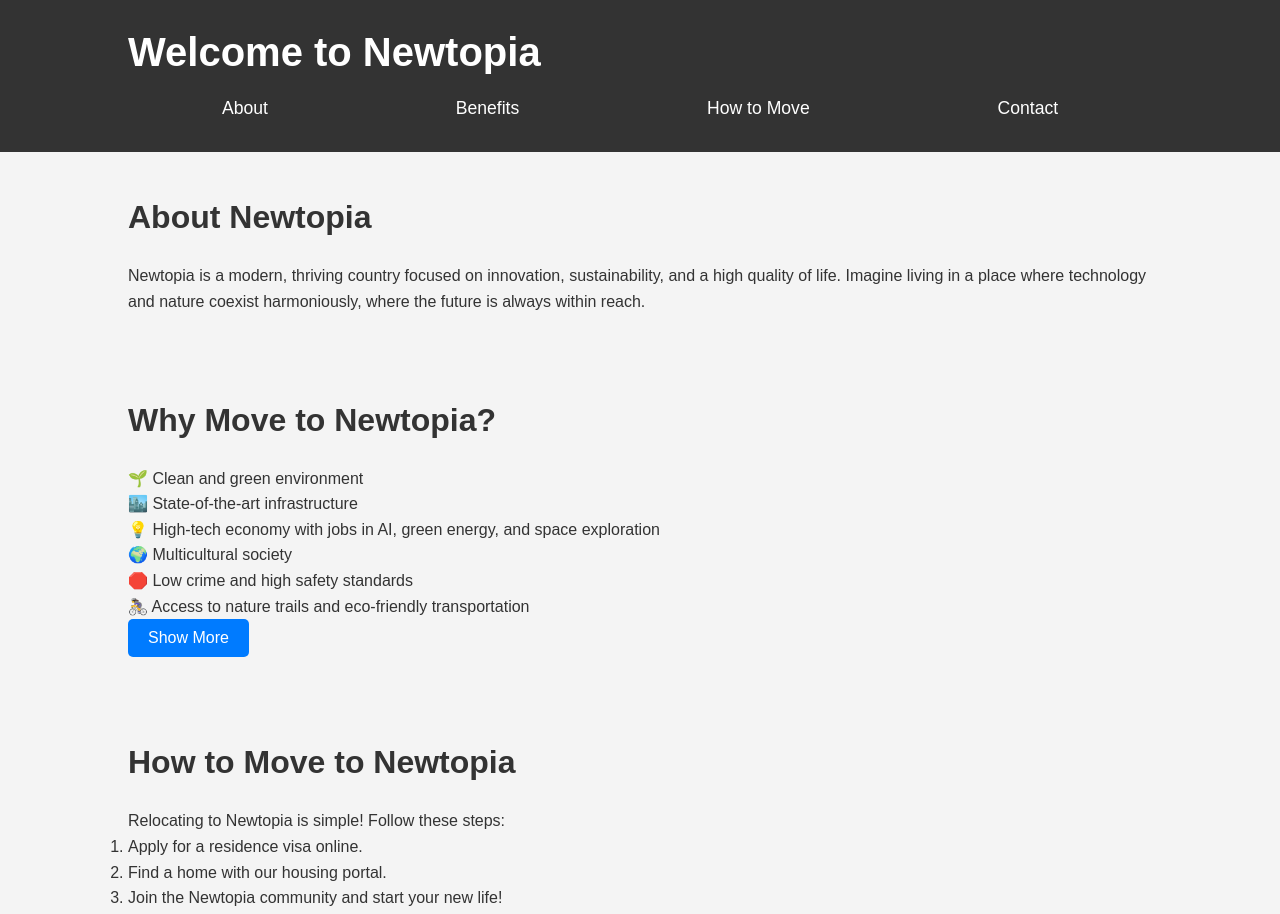
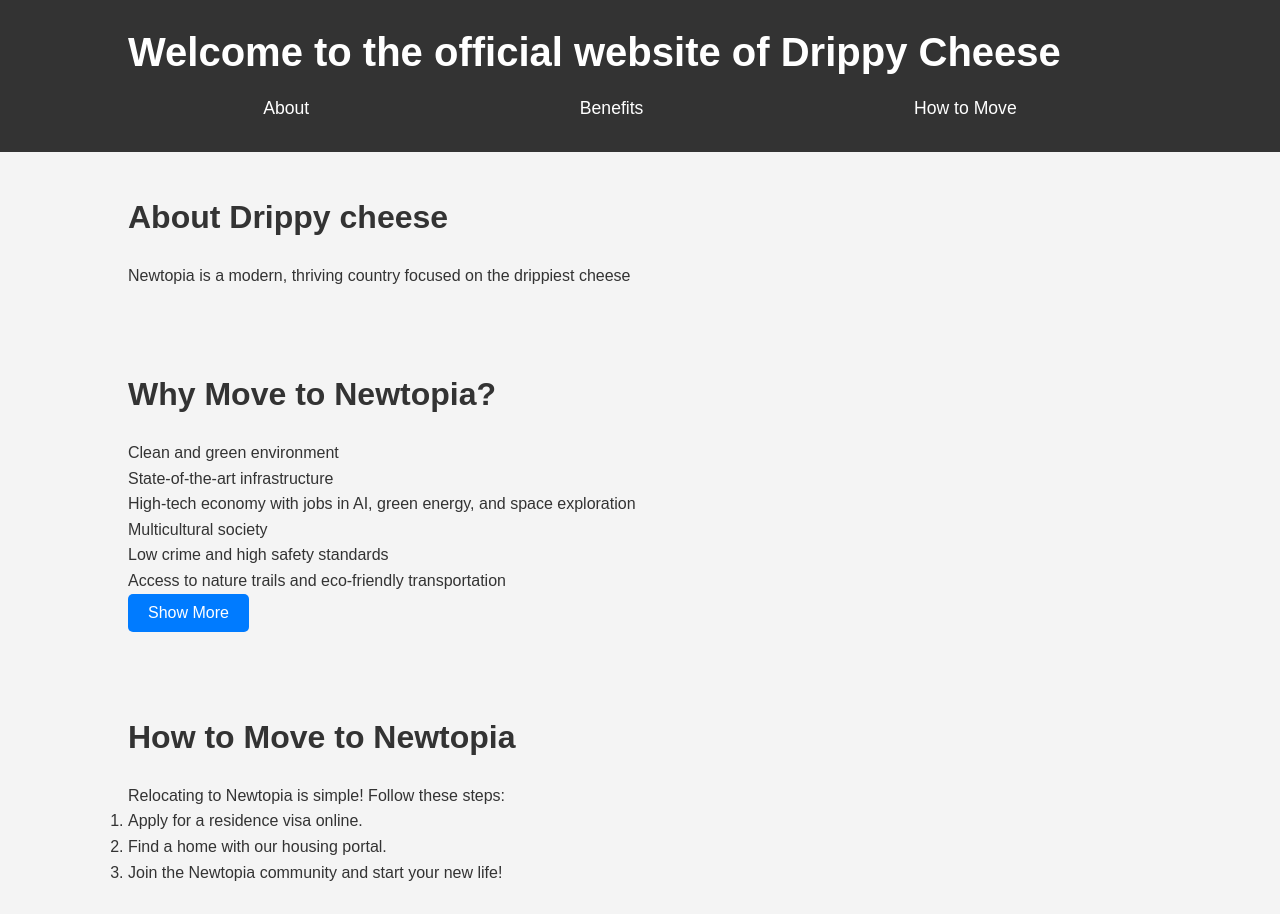
Before and after one commit to Seans-Sites/likedrippycheese, a plain HTML site: page index.html in a window 1280 px wide. Shown: the top 914 px of the page. Drawn offline with Linux system fonts and the light colour scheme.

Commit message:
Update index.html

```diff
--- a/index.html
+++ b/index.html
@@ -3,20 +3,20 @@
 <head>
   <meta charset="UTF-8">
   <meta name="viewport" content="width=device-width, initial-scale=1.0">
-  <title>Welcome to Newtopia!</title>
+  <title>Drippy Cheese</title>
   <link rel="stylesheet" href="styles.css">
 </head>
 <body>
 
   <header>
     <div class="container">
-      <h1>Welcome to Newtopia</h1>
+      <h1>Welcome to the official website of Drippy Cheese</h1>
       <nav>
         <ul>
           <li><a href="#about">About</a></li>
           <li><a href="#benefits">Benefits</a></li>
           <li><a href="#how-to-move">How to Move</a></li>
-          <li><a href="#contact">Contact</a></li>
+
         </ul>
       </nav>
     </div>
@@ -24,8 +24,8 @@
 
   <section id="about" class="section">
     <div class="container">
-      <h2>About Newtopia</h2>
-      <p>Newtopia is a modern, thriving country focused on innovation, sustainability, and a high quality of life. Imagine living in a place where technology and nature coexist harmoniously, where the future is always within reach.</p>
+      <h2>About Drippy cheese</h2>
+      <p>Newtopia is a modern, thriving country focused on the drippiest cheese</p>
     </div>
   </section>
 
@@ -33,12 +33,12 @@
     <div class="container">
       <h2>Why Move to Newtopia?</h2>
       <ul id="benefits-list">
-        <li>🌱 Clean and green environment</li>
-        <li>🏙️ State-of-the-art infrastructure</li>
-        <li>💡 High-tech economy with jobs in AI, green energy, and space exploration</li>
-        <li>🌍 Multicultural society</li>
-        <li>🛑 Low crime and high safety standards</li>
-        <li>🚴‍♀️ Access to nature trails and eco-friendly transportation</li>
+        <li> Clean and green environment</li>
+        <li>State-of-the-art infrastructure</li>
+        <li>High-tech economy with jobs in AI, green energy, and space exploration</li>
+        <li> Multicultural society</li>
+        <li> Low crime and high safety standards</li>
+        <li>Access to nature trails and eco-friendly transportation</li>
       </ul>
       <button onclick="toggleBenefits()">Show More</button>
     </div>
@@ -71,7 +71,7 @@
 
   <footer>
     <div class="container">
-      <p>&copy; 2024 Newtopia. All Rights Reserved.</p>
+
     </div>
   </footer>
 
```
